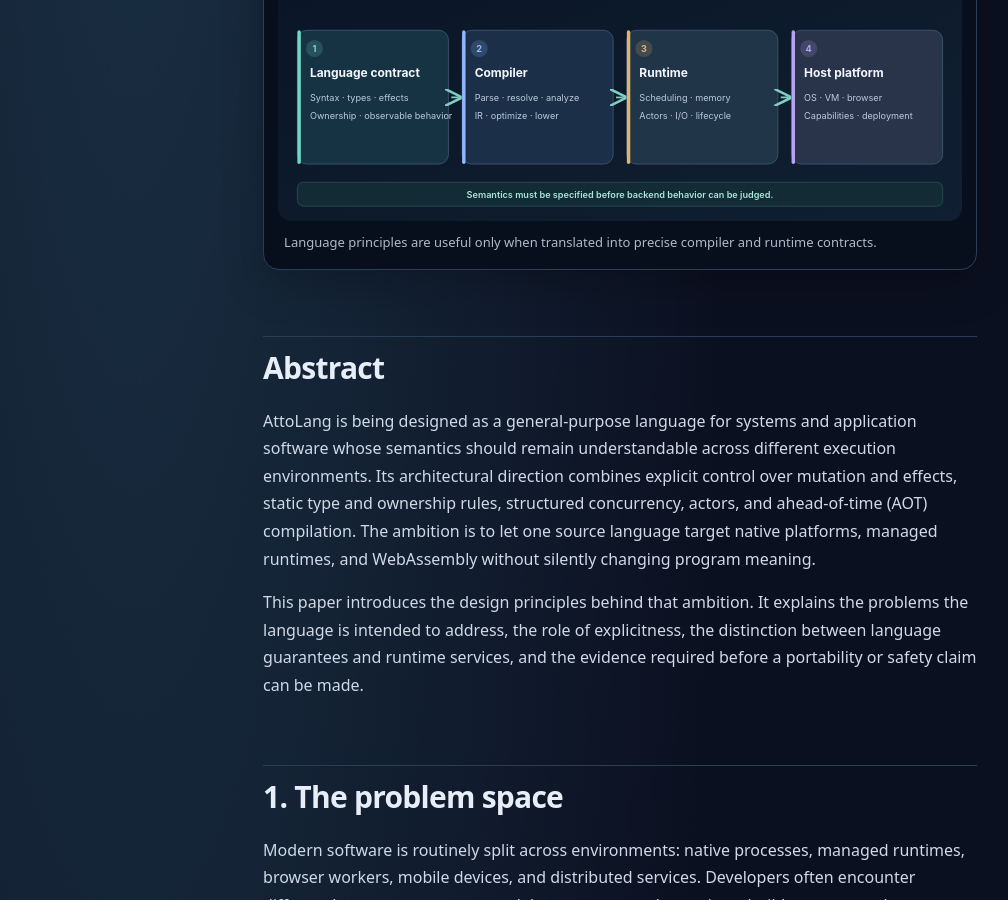
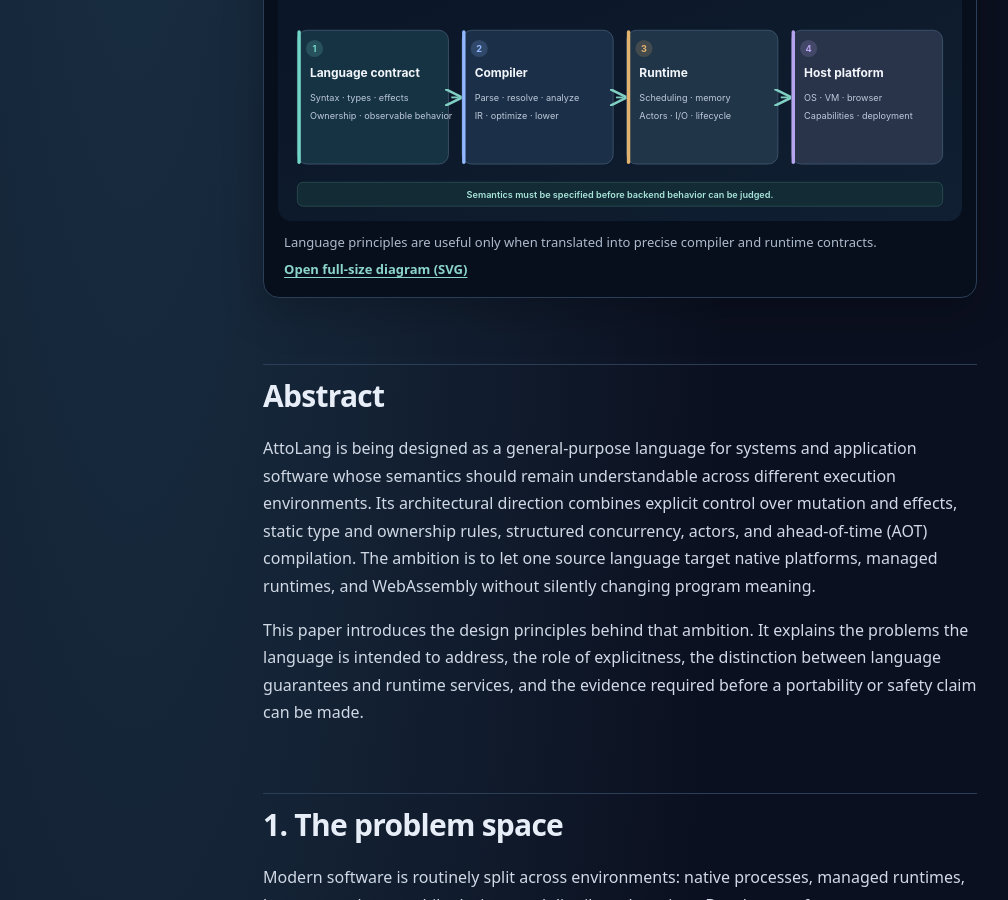
Before and after one commit to atto-lang/atto-lang.github.io, a Jekyll site: the page built from whitepapers/01-language-design.md, in a window 1280 px wide and 900 px high, scrolled down 482 px. Shown: the whole window, without its empty margins (20-1028 px from the left). Built offline with Jekyll 4.4.1, drawn with Linux system fonts in a browser that asks for light colours.

Commit message:
a11y(whitepapers): give paper 01 a readable full-size SVG link

```diff
--- a/whitepapers/01-language-design.md
+++ b/whitepapers/01-language-design.md
@@ -11,7 +11,7 @@ permalink: /whitepapers/01-language-design.html
 
 <figure class="wp-figure">
   <img src="/whitepapers/assets/01-semantic-layers.svg" alt="The design contract, compiler, runtime, and host platform are separate layers. Each requires its own specification and evidence." width="1200" height="490" loading="lazy" decoding="async">
-  <figcaption>Language principles are useful only when translated into precise compiler and runtime contracts.</figcaption>
+  <figcaption>Language principles are useful only when translated into precise compiler and runtime contracts. <a href="/whitepapers/assets/01-semantic-layers.svg" aria-label="Open full-size SVG diagram for paper 01">Open full-size diagram (SVG)</a></figcaption>
 </figure>
 
 ## Abstract
```
